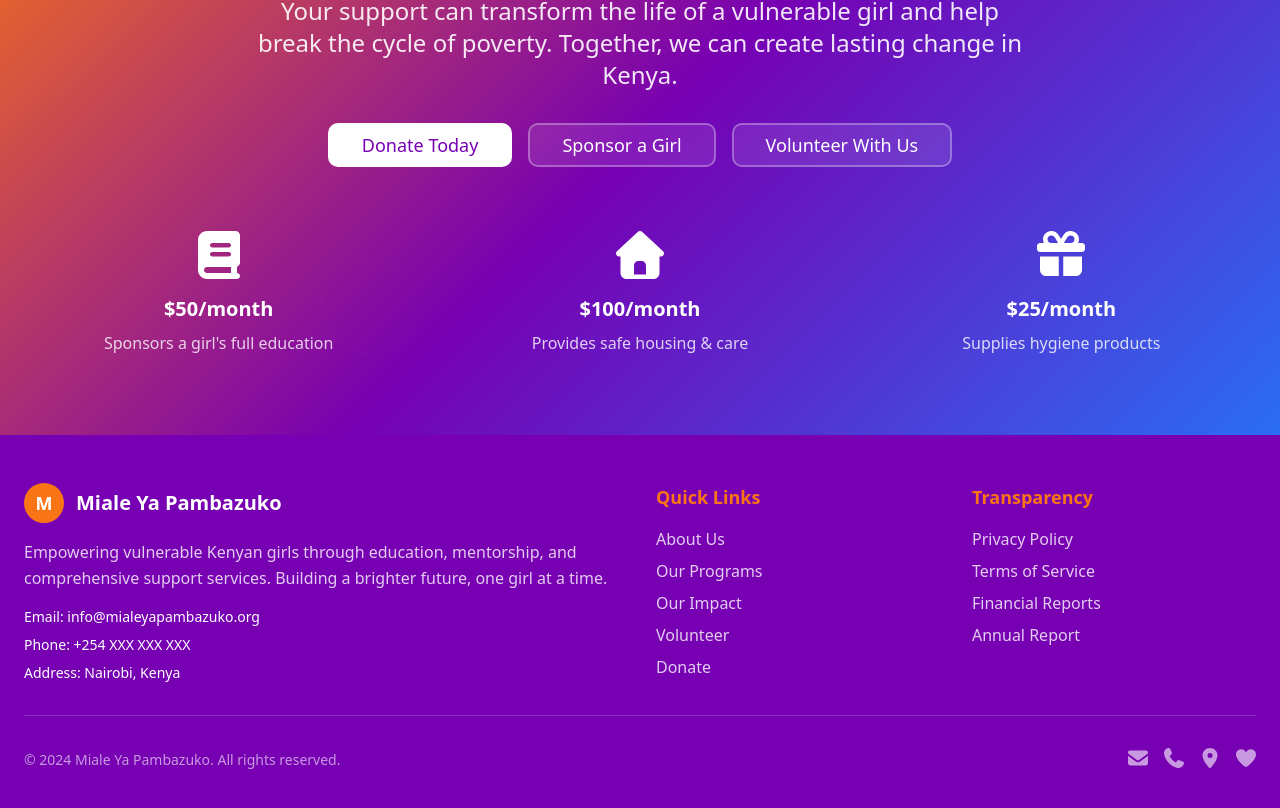
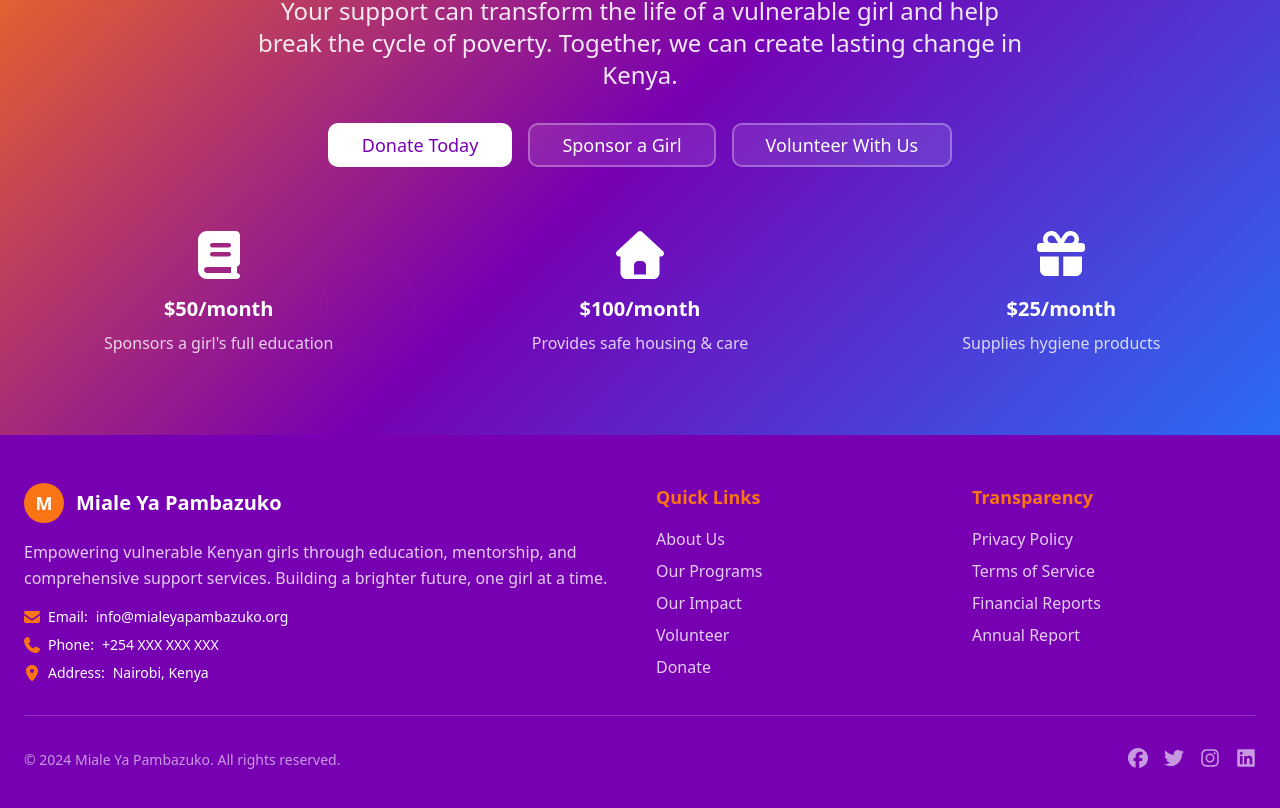
Before and after one commit to jeymo092/rays-of-dawn-web, a React (Vite) app: page / in a window 1280 px wide. Shown: the part 1933-2741 px from the top of the page. Built offline with nearby package versions, Linux system fonts and the light colour scheme.

Commit message:
Apply Font Awesome to footer
Applied Font Awesome icons to social icons in the footer and other necessary areas of the project.
-edited src/components/Footer.tsx

```diff
--- a/package.json
+++ b/package.json
@@ -12,6 +12,7 @@
   },
   "dependencies": {
     "@fortawesome/fontawesome-svg-core": "^7.0.0",
+    "@fortawesome/free-brands-svg-icons": "^7.0.0",
     "@fortawesome/free-solid-svg-icons": "^7.0.0",
     "@fortawesome/react-fontawesome": "^3.0.1",
     "@hookform/resolvers": "^3.10.0",
--- a/src/components/Footer.tsx
+++ b/src/components/Footer.tsx
@@ -1,5 +1,6 @@
 import { FontAwesomeIcon } from '@fortawesome/react-fontawesome';
-import { faEnvelope, faPhone, faMapMarkerAlt, faHeart } from '@fortawesome/free-solid-svg-icons';
+import { faEnvelope, faPhone, faMapMarkerAlt } from '@fortawesome/free-solid-svg-icons';
+import { faFacebook, faTwitter, faInstagram, faLinkedin } from '@fortawesome/free-brands-svg-icons';
 
 const Footer = () => {
   return (
@@ -19,13 +20,16 @@ const Footer = () => {
               Building a brighter future, one girl at a time.
             </p>
             <div className="space-y-2">
-              <p className="text-sm">
+              <p className="text-sm flex items-center gap-2">
+                <FontAwesomeIcon icon={faEnvelope} className="w-4 h-4 text-hope" />
                 <span className="font-medium">Email:</span> info@mialeyapambazuko.org
               </p>
-              <p className="text-sm">
+              <p className="text-sm flex items-center gap-2">
+                <FontAwesomeIcon icon={faPhone} className="w-4 h-4 text-hope" />
                 <span className="font-medium">Phone:</span> +254 XXX XXX XXX
               </p>
-              <p className="text-sm">
+              <p className="text-sm flex items-center gap-2">
+                <FontAwesomeIcon icon={faMapMarkerAlt} className="w-4 h-4 text-hope" />
                 <span className="font-medium">Address:</span> Nairobi, Kenya
               </p>
             </div>
@@ -101,19 +105,19 @@ const Footer = () => {
           <div className="flex space-x-4 mt-4 md:mt-0">
             <a href="#" className="text-primary-foreground/60 hover:text-hope transition-colors">
               <span className="sr-only">Facebook</span>
-              <FontAwesomeIcon icon={faEnvelope} className="w-5 h-5" />
+              <FontAwesomeIcon icon={faFacebook} className="w-5 h-5" />
             </a>
             <a href="#" className="text-primary-foreground/60 hover:text-hope transition-colors">
               <span className="sr-only">Twitter</span>
-              <FontAwesomeIcon icon={faPhone} className="w-5 h-5" />
+              <FontAwesomeIcon icon={faTwitter} className="w-5 h-5" />
             </a>
             <a href="#" className="text-primary-foreground/60 hover:text-hope transition-colors">
               <span className="sr-only">Instagram</span>
-              <FontAwesomeIcon icon={faMapMarkerAlt} className="w-5 h-5" />
+              <FontAwesomeIcon icon={faInstagram} className="w-5 h-5" />
             </a>
             <a href="#" className="text-primary-foreground/60 hover:text-hope transition-colors">
               <span className="sr-only">LinkedIn</span>
-              <FontAwesomeIcon icon={faHeart} className="w-5 h-5" />
+              <FontAwesomeIcon icon={faLinkedin} className="w-5 h-5" />
             </a>
           </div>
         </div>
```
Also changed, not shown: src/main.tsx (+11 -1 lines), 1 other file (tests, documents, lock files or other folders).
